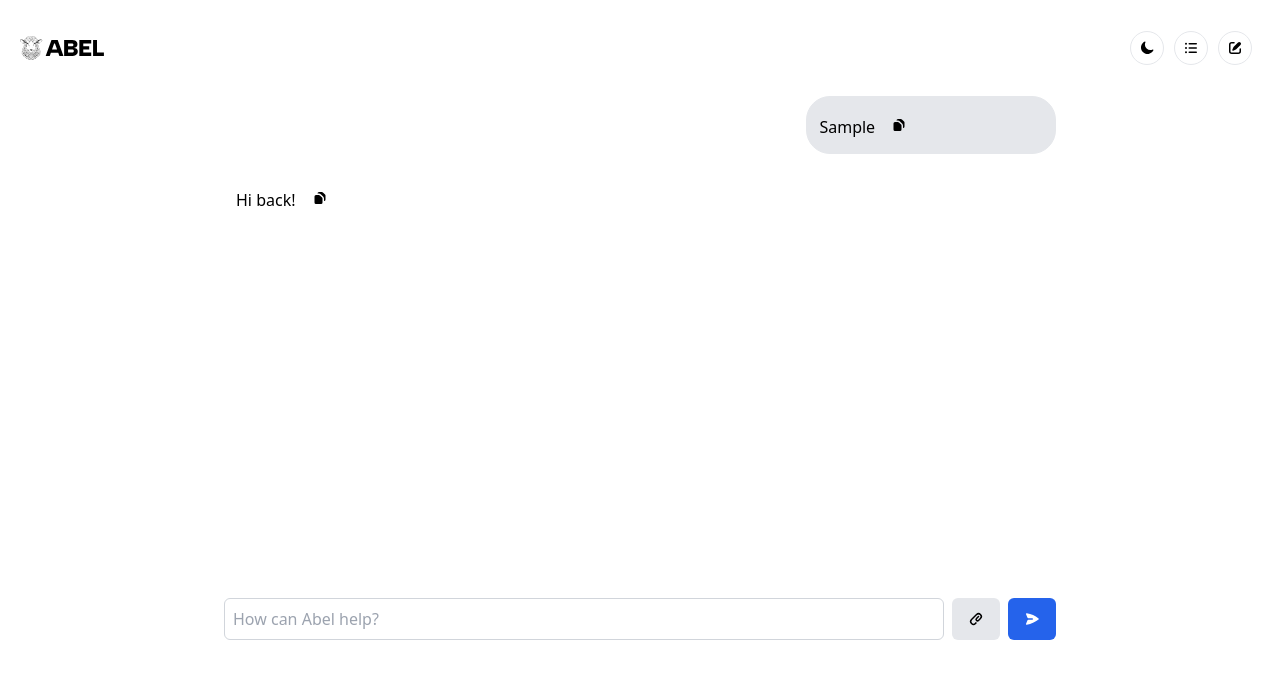
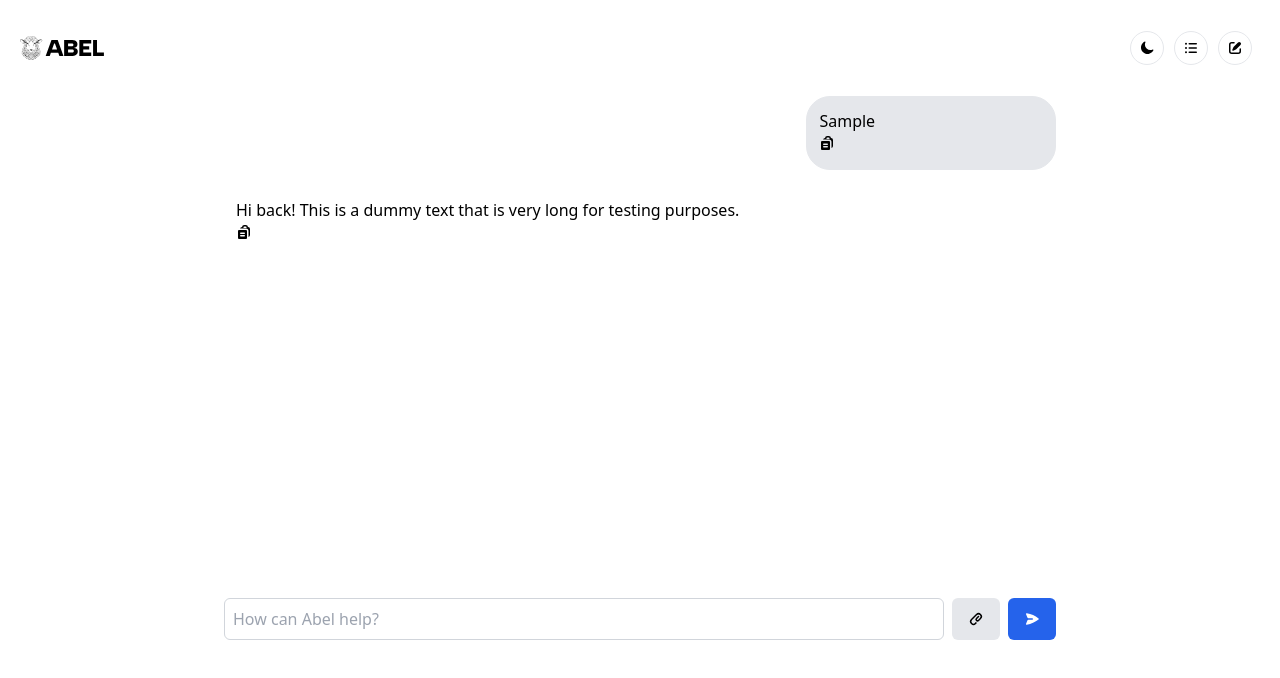
Before and after one commit to rchrdchn/ai-conversational-chat-bot, a React (Vite) app: page / in a window 1280 px wide. Both pictures are taken after typing "Sample" into the empty fields and a click on the button 1032 px from the left and 619 px from the top of the page. Shown: the top 678 px of the page. Built offline with nearby package versions, Linux system fonts and the light colour scheme.

Commit message:
added dark mode

```diff
--- a/src/App.tsx
+++ b/src/App.tsx
@@ -7,7 +7,7 @@ const App: React.FC = () => {
   const handleSendMessage = (text: string) => {
     setMessages([...messages, { text, isUser: true }]);
     setTimeout(() => {
-      setMessages((prev) => [...prev, { text: "Hi back!", isUser: false }]);
+      setMessages((prev) => [...prev, { text: "Hi back! This is a dummy text that is very long for testing purposes.", isUser: false }]);
     }, 1000);
   };
 
@@ -17,8 +17,9 @@ const App: React.FC = () => {
   };
 
   return (
-    <div className="max-w-4xl mx-auto p-4 dark:bg-slate-800">
-      <ChatWindow messages={messages} onSendMessage={handleSendMessage} onFileUpload={onFileUpload} />
+    <div className="max-w-4xl mx-auto p-4">
+      {/* <ChatWindow messages={messages} onSendMessage={handleSendMessage} onFileUpload={onFileUpload} /> */}
+      <ChatWindow messages={messages} onSendMessage={handleSendMessage} />
     </div>
   );
 };
--- a/src/components/InputBox.tsx
+++ b/src/components/InputBox.tsx
@@ -43,7 +43,7 @@ const InputBox: React.FC<InputBoxProps> = ({ onSendMessage, onFileUpload }) => {
       className="p-4 gap-2"
     >
       {file && (
-         <div className='bg-gray-200 max-w-max	 border rounded p-1 mb-1 flex items-center'>
+         <div className='bg-gray-200 max-w-max rounded p-1 mb-1 flex items-center dark:bg-gray-800 dark:text-white'>
             <div className='m-1'>
                <svg xmlns="http://www.w3.org/2000/svg" viewBox="0 0 16 16" fill="currentColor" className="size-4">
                   <path fillRule="evenodd" d="M4 2a1.5 1.5 0 0 0-1.5 1.5v9A1.5 1.5 0 0 0 4 14h8a1.5 1.5 0 0 0 1.5-1.5V6.621a1.5 1.5 0 0 0-.44-1.06L9.94 2.439A1.5 1.5 0 0 0 8.878 2H4Zm1 5.75A.75.75 0 0 1 5.75 7h4.5a.75.75 0 0 1 0 1.5h-4.5A.75.75 0 0 1 5 7.75Zm0 3a.75.75 0 0 1 .75-.75h4.5a.75.75 0 0 1 0 1.5h-4.5a.75.75 0 0 1-.75-.75Z" clipRule="evenodd" />
--- a/src/components/Message.tsx
+++ b/src/components/Message.tsx
@@ -6,25 +6,38 @@ interface MessageProps {
 }
 
 const Message: React.FC<MessageProps> = ({ text, isUser }) => {
+   const [isCopied, setIsCopied] = React.useState(false);
+
    const copyToClipboard = () => {
       navigator.clipboard.writeText(text);
+      setIsCopied(true);
+      setTimeout(() => {
+         setIsCopied(false);
+      }
+      , 1050);
    }
 
    return (
-      <div
-      className={`p-3 rounded-3xl
+      <div className={`p-3 rounded-3xl
          ${isUser ? 'ml-auto' : 'mr-auto'}
          ${isUser ? 'max-w-[30%] border' : "max-w-[100%]"}
-         ${isUser ? 'bg-gray-200 text-black self-end' : 'self-start'}`
-      }
-      >
+         ${isUser ? 'bg-gray-200 dark:bg-gray-400 dark:border-gray-400 text-black self-end' : 'self-start'}`
+      }>
       {text}
-      <button onClick={copyToClipboard} className='p-2 ml-2'>
-         <svg xmlns="http://www.w3.org/2000/svg" viewBox="0 0 16 16" fill="currentColor" className="size-4">
-            <path d="M5.5 3.5A1.5 1.5 0 0 1 7 2h2.879a1.5 1.5 0 0 1 1.06.44l2.122 2.12a1.5 1.5 0 0 1 .439 1.061V9.5A1.5 1.5 0 0 1 12 11V8.621a3 3 0 0 0-.879-2.121L9 4.379A3 3 0 0 0 6.879 3.5H5.5Z" />
-            <path d="M4 5a1.5 1.5 0 0 0-1.5 1.5v6A1.5 1.5 0 0 0 4 14h5a1.5 1.5 0 0 0 1.5-1.5V8.621a1.5 1.5 0 0 0-.44-1.06L7.94 5.439A1.5 1.5 0 0 0 6.878 5H4Z" />
-         </svg>
-      </button>
+      <div>
+         <button onClick={copyToClipboard}>
+            {isCopied ?
+               <svg xmlns="http://www.w3.org/2000/svg" viewBox="0 0 16 16" fill="currentColor" className="size-4">
+                  <path fillRule="evenodd" d="M12.416 3.376a.75.75 0 0 1 .208 1.04l-5 7.5a.75.75 0 0 1-1.154.114l-3-3a.75.75 0 0 1 1.06-1.06l2.353 2.353 4.493-6.74a.75.75 0 0 1 1.04-.207Z" clipRule="evenodd" />
+               </svg>
+               :
+               <svg xmlns="http://www.w3.org/2000/svg" viewBox="0 0 16 16" fill="currentColor" className="size-4">
+                  <path fillRule="evenodd" d="M11.986 3H12a2 2 0 0 1 2 2v6a2 2 0 0 1-1.5 1.937V7A2.5 2.5 0 0 0 10 4.5H4.063A2 2 0 0 1 6 3h.014A2.25 2.25 0 0 1 8.25 1h1.5a2.25 2.25 0 0 1 2.236 2ZM10.5 4v-.75a.75.75 0 0 0-.75-.75h-1.5a.75.75 0 0 0-.75.75V4h3Z" clipRule="evenodd" />
+                  <path fillRule="evenodd" d="M3 6a1 1 0 0 0-1 1v7a1 1 0 0 0 1 1h7a1 1 0 0 0 1-1V7a1 1 0 0 0-1-1H3Zm1.75 2.5a.75.75 0 0 0 0 1.5h3.5a.75.75 0 0 0 0-1.5h-3.5ZM4 11.75a.75.75 0 0 1 .75-.75h3.5a.75.75 0 0 1 0 1.5h-3.5a.75.75 0 0 1-.75-.75Z" clipRule="evenodd" />
+               </svg>
+            }
+         </button>
+      </div>
       </div>
    );
 };
--- a/src/components/Navbar.tsx
+++ b/src/components/Navbar.tsx
@@ -12,8 +12,15 @@ const Navbar: React.FC = () => {
       console.log('Create new conversation');
    };
    const toggleDarkMode = () => {
-      console.log('Toggle dark mode');
+      const htmlElem = document.documentElement;
       setDarkMode(!darkMode);
+      if (darkMode) {
+         htmlElem.classList.remove('dark');
+         htmlElem.setAttribute('style', 'color-scheme: light');
+      } else {
+         htmlElem.classList.add('dark');
+         htmlElem.setAttribute('style', 'color-scheme: dark');
+      }
    }
 
    return (
--- a/tailwind.config.js
+++ b/tailwind.config.js
@@ -4,7 +4,7 @@ export default {
     "./index.html",
     "./src/**/*.{js,ts,jsx,tsx}",
   ],
-  darkMode: 'selector',
+  darkMode: 'class',
   theme: {
     extend: {},
   },
```
Also changed, not shown: src/assets/logo.svg (added).
